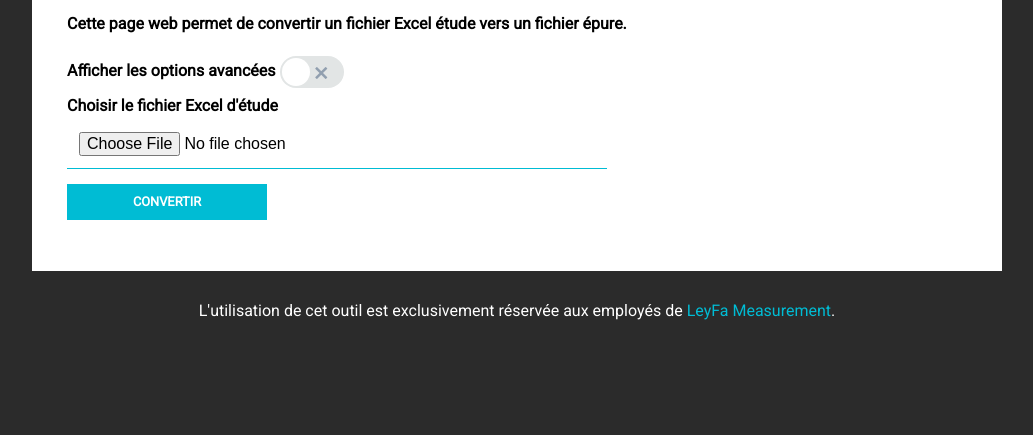
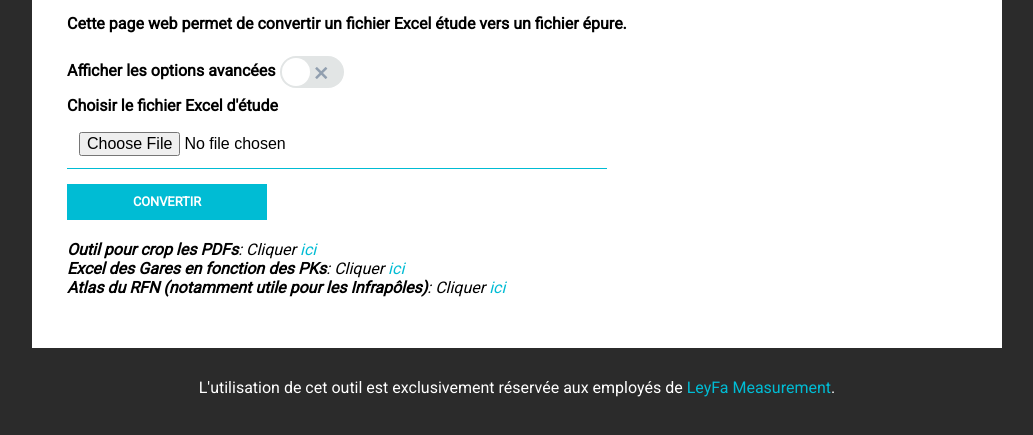
Before and after one commit to leyfa-measurement/leyfa-measurement.github.io, a plain HTML site: page rendu-epures/index.html in a window 1280 px wide. Shown: the part 209-644 px from the top of the page, without its empty margins (123-1156 px from the left). Drawn offline with nearby package versions, Linux system fonts and the light colour scheme.

Commit message:
[ADD] Links to external tools

```diff
--- a/rendu-epures/index.html
+++ b/rendu-epures/index.html
@@ -113,6 +113,15 @@
       <div>
         <p id="infos"></p>
       </div>
+
+      <div>
+        <p id="autres">
+          <b>Outil pour crop les PDFs</b>: Cliquer <a target="_blank" href="https://pdfresizer.com/crop">ici</a><br/>
+          <b>Excel des Gares en fonction des PKs</b>: Cliquer <a target="_blank" href="https://docs.google.com/spreadsheets/d/1nroKXLsiw1hopp3Xj-LhFPhtef7kBJaB/">ici</a><br/>
+          <b>Atlas du RFN (notamment utile pour les Infrapôles)</b>: Cliquer <a target="_blank" href="https://drive.google.com/file/d/1UJx6VHuezws3VR1OjOGqBUdcf_0fLuW9/view?usp=sharing">ici</a><br/>
+
+        </p>
+      </div>
     </div>
   </body>
   <div
@@ -120,7 +129,7 @@
     align="center"
   >
     L'utilisation de cet outil est exclusivement réservée aux employés de
-    <a href="https://leyfa-measurement.fr/">LeyFa Measurement</a>.
+    <a target="_blank" href="https://leyfa-measurement.fr/">LeyFa Measurement</a>.
   </div>
   <style>
     a {
--- a/rendu-epures/style.css
+++ b/rendu-epures/style.css
@@ -9,6 +9,11 @@
   display:none;
 }
 
+#autres{
+  margin-top:20px;
+  font-style:italic;
+}
+
 .error_info{
   color:red;
 }
```
